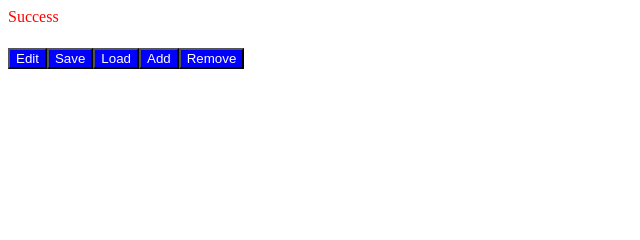
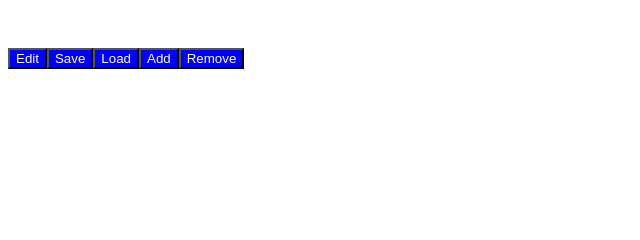
Before and after one commit to Danielzapirtan/cantcol, a plain HTML site: page index.html in a window 1280 px wide. Shown: the top 240 px of the page, 0-640 px from the left. Drawn offline with Linux system fonts and the light colour scheme.

Commit message:
rmSuccess

```diff
--- a/index.html
+++ b/index.html
@@ -12,7 +12,6 @@
     <main>
       <div class="viewport">
         <div class="donsole">
-	  Success
         </div>
 	<div class="buttons">
           <button class="edit">
```
